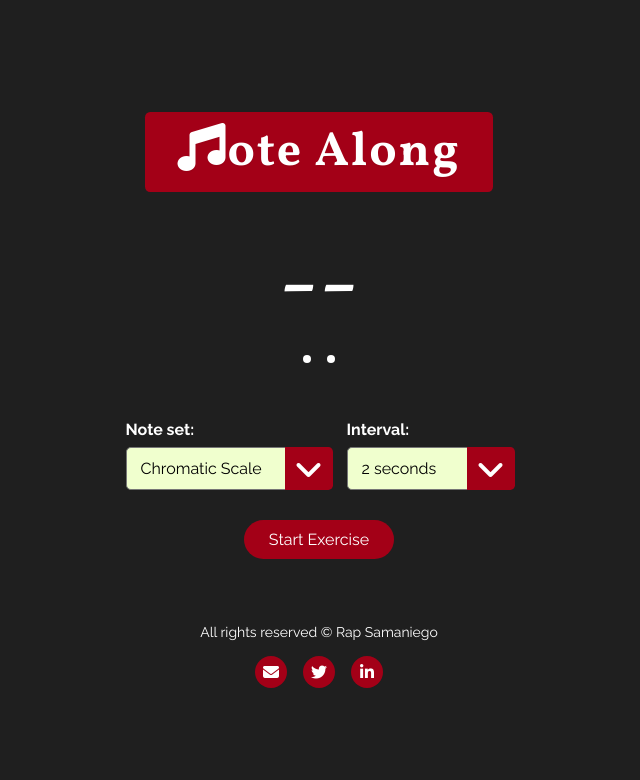
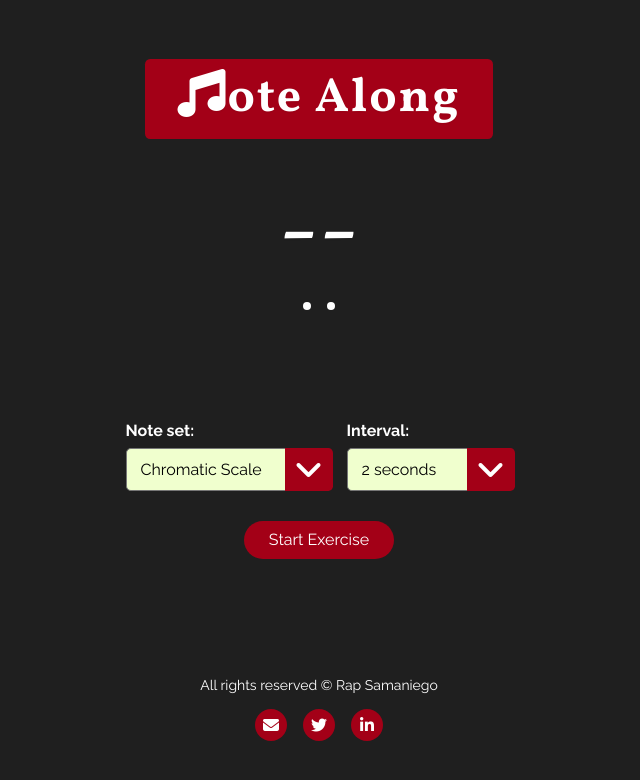
Before and after one commit to rapsamaniego27/note-along, a website: page index.html in a window 1280 px wide. Shown: the whole page, without its empty margins (321-961 px from the left). Drawn offline with nearby package versions, Linux system fonts and the light colour scheme; files that its build step writes are made by us from their sources; no server answers.

Commit message:
fixed height of the app

```diff
--- a/source/scss/4-layout/default-structure.scss
+++ b/source/scss/4-layout/default-structure.scss
@@ -21,10 +21,9 @@ body{
   justify-content:space-around;
   align-items: center;
   flex-direction: column;
-  height:80vh;
+  height:100vh;
 
   @media #{$device-sm}{
-    height:90vh;
     justify-content: space-between;
   }
 }
--- a/source/scss/6-responsive/app-options.scss
+++ b/source/scss/6-responsive/app-options.scss
@@ -1,5 +1,5 @@
 
-@media #{$device-sm} {
+@media #{$device-xs} {
   .app-options{
     flex-direction: column;
   }
```
